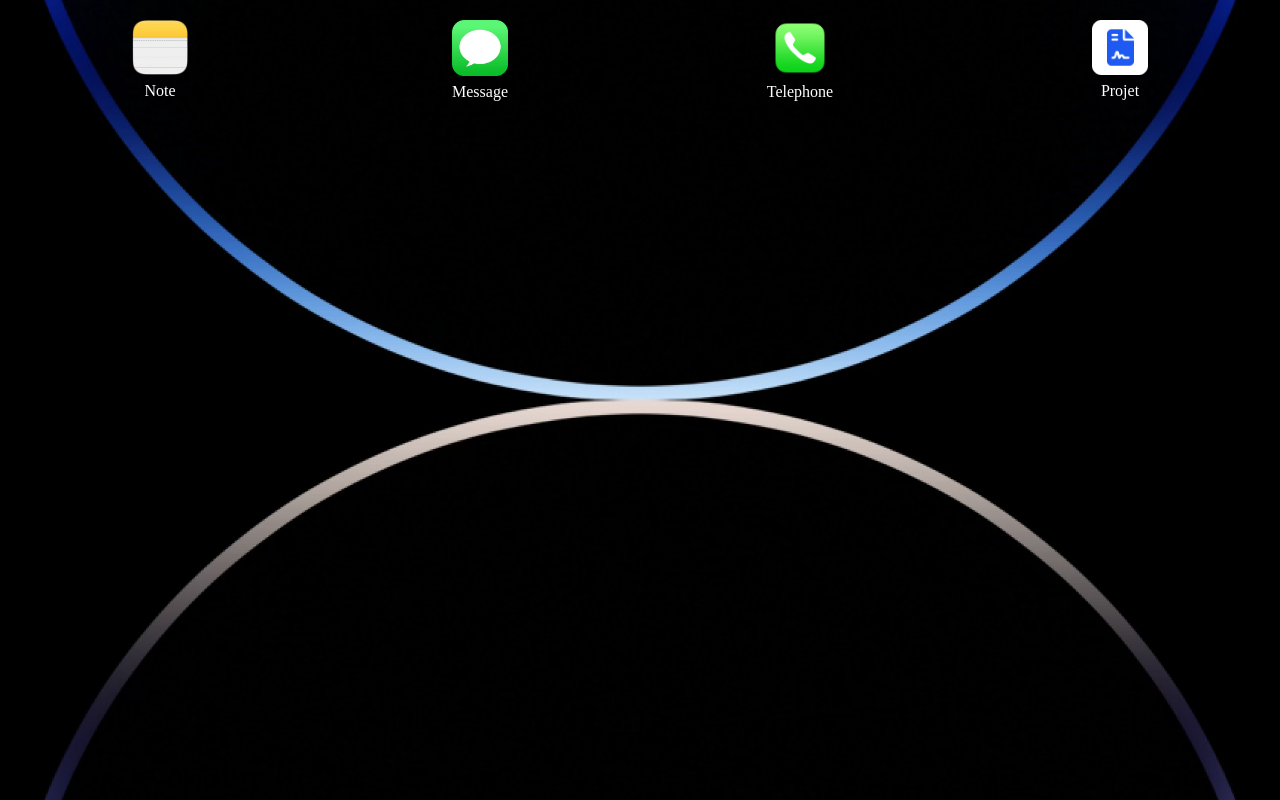
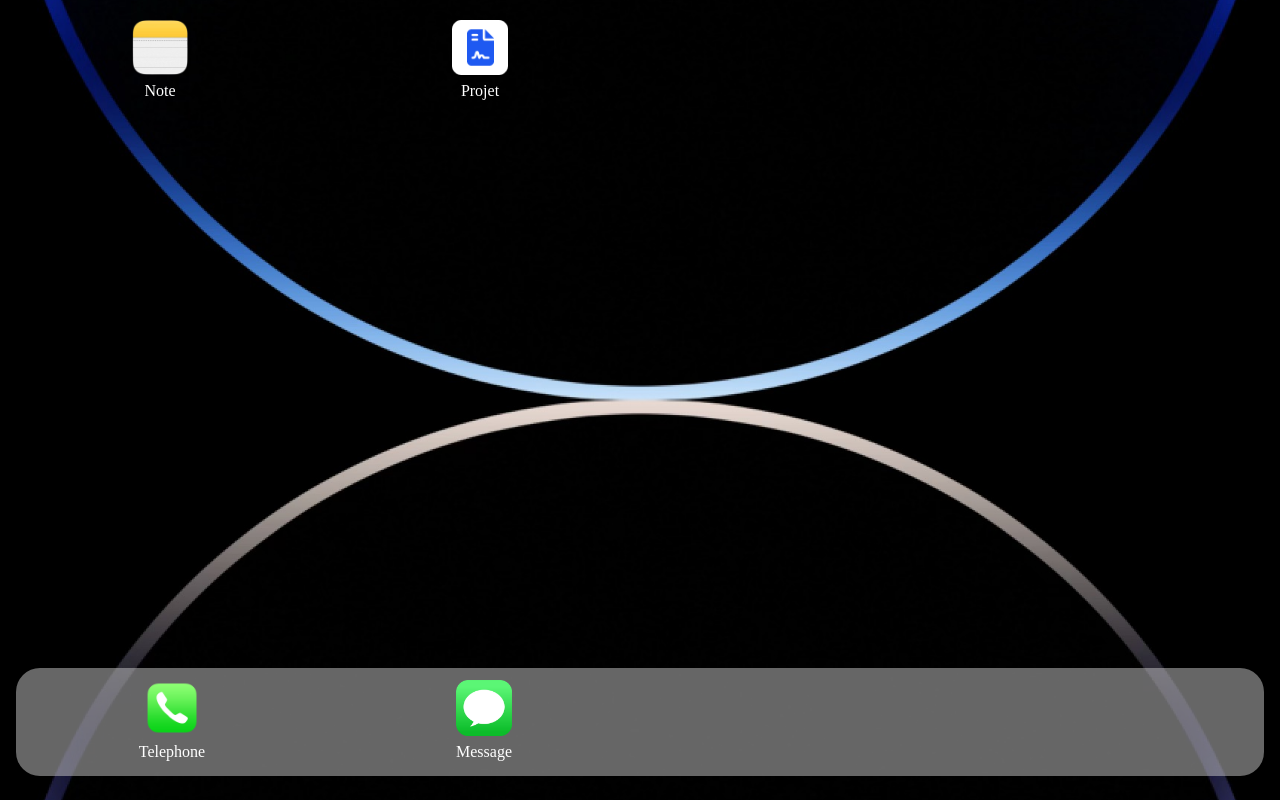
Before and after one commit to Pierson38/cercle-de-projet, a React (Create React App) app: page / in a window 1280 px wide. Built offline with nearby package versions, Linux system fonts and the light colour scheme; a web font is replaced by a local one.

Commit message:
Ajout branch

```diff
--- a/src/data/applications.js
+++ b/src/data/applications.js
@@ -1,9 +1,23 @@
-var applications = [
+var applications = [[
     {
         id: 0,
         name: "Note",
         icon: "/assets/appIcons/icon-note.png",
         link: "/notes"
+    },
+
+    {
+        id: 4,
+        name: "Projet",
+        icon: "/assets/appIcons/icon-projet.png",
+        link: "/projet"
+    },
+], [
+    {
+        id: 3,
+        name: "Telephone",
+        icon: "/assets/appIcons/icon-tel.png",
+        link: "/telephone"
     },
     {
         id: 1,
@@ -11,18 +25,6 @@ var applications = [
         icon: "/assets/appIcons/icon-message.png",
         link: "/messages"
     },
-    {
-        id: 3,
-        name: "Telephone",
-        icon: "/assets/appIcons/icon-tel.png",
-        link: "/telephone"
-    },
-    {
-        id: 4,
-        name: "Projet",
-        icon: "/assets/appIcons/icon-projet.png",
-        link: "/projet"
-    },
-];
+]];
 
 export default applications;
--- a/src/pages/HomePage/HomePage.css
+++ b/src/pages/HomePage/HomePage.css
@@ -7,3 +7,7 @@
 .application p {
     color: white;
 }
+
+.app_down {
+    background-color: rgba(204, 204, 204, 0.5);
+}
--- a/src/pages/HomePage/HomePage.jsx
+++ b/src/pages/HomePage/HomePage.jsx
@@ -7,13 +7,27 @@ import "../../fonts/SF_Pro/SF-Pro.ttf";
 class HomePage extends Component {
   render() {
     return (
-      <main className="h-screen homeScreen">
+      <main className="h-screen homeScreen flex flex-col justify-between">
         <div className="grid grid-cols-4 pt-5">
-          {applications.map((item) => (
+          {applications[0].map((item) => (
             <Link to={item.link} key={item.id}>
               <div className="application" key={item.id}>
                 <img src={item.icon} alt="" className="w-14 m-auto mb-1" />
-                <p className="text-white text-center font-medium">{item.name}</p>
+                <p className="text-white text-center font-medium">
+                  {item.name}
+                </p>
+              </div>
+            </Link>
+          ))}
+        </div>
+        <div className="grid grid-cols-4 py-3 mb-6 app_down mx-4 rounded-3xl">
+          {applications[1].map((item) => (
+            <Link to={item.link} key={item.id}>
+              <div className="application" key={item.id}>
+                <img src={item.icon} alt="" className="w-14 m-auto mb-1" />
+                <p className="text-white text-center font-medium">
+                  {item.name}
+                </p>
               </div>
             </Link>
           ))}
```
